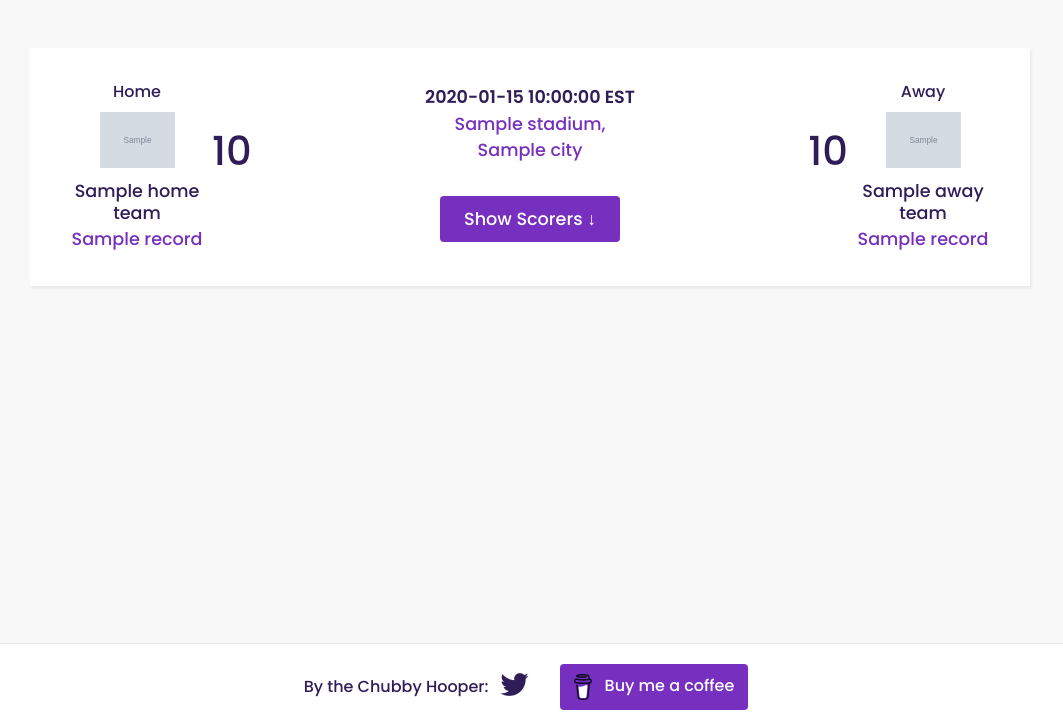
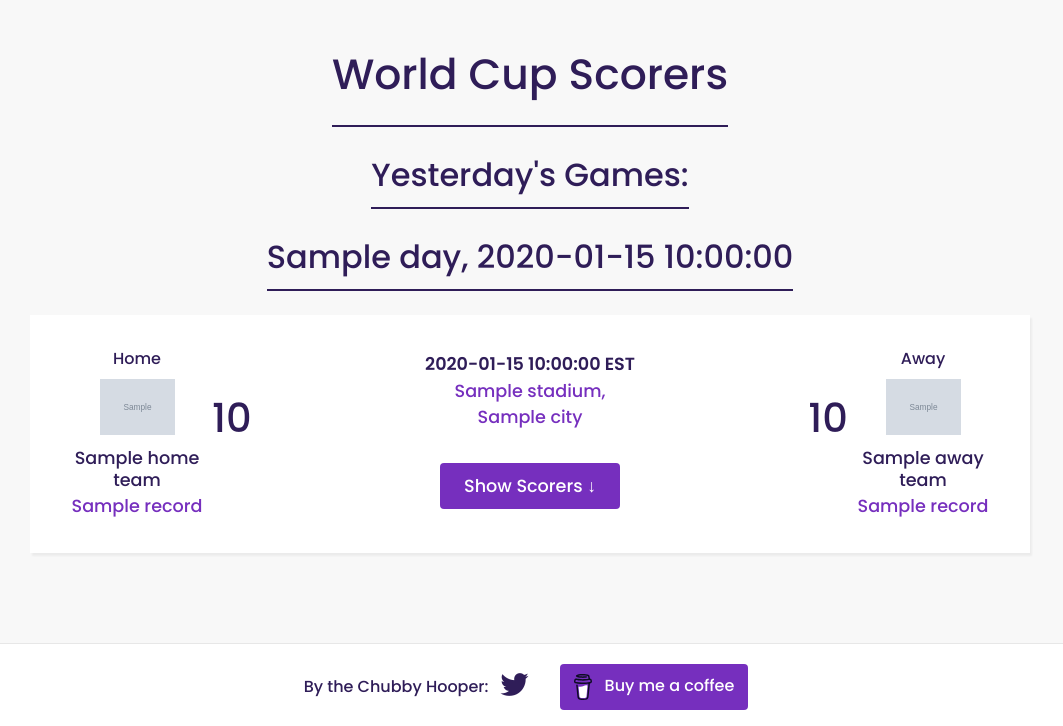
Before and after one commit to daneasterman/chubby-sports, a Flask app: template templates/soccer_games.html in a window 1280 px wide. Shown: the part 74-800 px from the top of the page, without its empty margins (110-1173 px from the left). Run offline with Flask 2, Linux system fonts and the light colour scheme; the template is opened without the code that fills it: most values are stand-ins (such as "Sample title", 1, 10 or a date in 2020); grey boxes marked "Sample" are stand-in pictures; some libraries are stand-ins or nearby versions.

Commit message:
Change dynamic button switching text, date title wip

```diff
--- a/espn_api/custom_utils.py
+++ b/espn_api/custom_utils.py
@@ -10,7 +10,6 @@ def get_current_est_datetime():
 	est_now = utc_now.astimezone(EST_TZ)
 	full_est_now = str(utc_now.astimezone(EST_TZ))
 	trunc_est_now = est_now.strftime("%Y%m%d")
-	# breakpoint()
 	return full_est_now, trunc_est_now
 
 def get_pretty_est(raw_datestring):
--- a/espn_api/nba_games.py
+++ b/espn_api/nba_games.py
@@ -14,7 +14,7 @@ def get_nba_games():
 	events = nba_raw['events']
 
 	time_pretty, day_pretty, date_pretty = get_pretty_est(full_est_now)
-	nba_clean = {"day": day_pretty, "date": date_pretty }
+	nba_clean = {"day": day_pretty, "date": date_pretty}
 
 	nba_clean['games'] = []
 	for e in events:
--- a/static/css/styles.css
+++ b/static/css/styles.css
@@ -83,7 +83,7 @@ p.explainer_text {
 }
 .explainer_text span { font-weight: 600;}
 
-h2.section_subtitle, .nba_subtitle {
+h2.section_subtitle, .small_subtitle {
 	font-size: 2rem;
 	font-weight: 500;
 	margin-bottom: 1.5rem;
@@ -91,7 +91,7 @@ h2.section_subtitle, .nba_subtitle {
 	padding-bottom: 0.5rem;
 	text-align: center;
 }
-.nba_subtitle { font-size: 1.5rem; }
+.small_subtitle { font-size: 1.5rem; }
 
 .reveal_all, .reveal_specific,
 .buy_coffee_button, .sport_button {
@@ -143,7 +143,7 @@ h2.section_subtitle, .nba_subtitle {
 
 .score { font-size: 2.5rem }
 
-.game_flex {
+.game_flex, .soccer_flex {
 	display: flex;
 	justify-content: center;
 	align-items: center;
@@ -151,7 +151,7 @@ h2.section_subtitle, .nba_subtitle {
 }
 
 @media screen and (min-width: 768px) {
-	.game_flex {
+	.game_flex, .soccer_flex {
 		justify-content: space-between;
 		flex-direction: row;
 	}
--- a/static/js/custom.js
+++ b/static/js/custom.js
@@ -9,6 +9,13 @@ $(".reveal_all").click(function (ev) {
 			smoothScrollDown(ev)
 		 }
 });
+
+function smoothScrollDown(ev) {
+	ev.preventDefault();
+	const hash = "#listings";
+	$("html, body").animate({scrollTop: $(hash).offset().top,},
+		1000, );
+}
 
 $(".reveal_specific").click(function () {
 	const leaderButton = $(this);
@@ -24,9 +31,17 @@ $(".reveal_specific").click(function () {
 	}
 });
 
-function smoothScrollDown(ev) {
-	ev.preventDefault();
-	const hash = "#listings";
-	$("html, body").animate({scrollTop: $(hash).offset().top,},
-		1000, );
-}
+// Soccer version for "Show Scorers" instead of "Show Leaders" button:
+$(".reveal_specific").click(function () {
+	const leaderButton = $(this);
+	const gameFlex = $(this).parents(".soccer_flex");
+	const specificPlayerFlex = $(gameFlex).next(".player_wrapper");
+
+	if ( specificPlayerFlex.is(":hidden") ) {
+		specificPlayerFlex.slideDown("fast", function() {});
+		leaderButton.html("Hide Scorers &uarr;")
+	} else {
+		specificPlayerFlex.slideUp("fast", function() {});
+		leaderButton.html("Show Scorers &darr;")
+	}
+});
--- a/templates/games.html
+++ b/templates/games.html
@@ -53,7 +53,7 @@
 							<p class="purple_trim" style="margin-bottom: 2rem">
 								{{ g.city }}
 							</p>
-							<a class="reveal_specific">Show Leaders &darr;</a>
+							<a  class="reveal_specific">Show Leaders &darr;</a>
 						</div>
 					{% endif %}
 
--- a/templates/heroes/nba_hero.html
+++ b/templates/heroes/nba_hero.html
@@ -3,6 +3,6 @@
 		<h1 class="section_title">NBA Leaders</h1>
 		<p class="explainer_text">Find the leaders in <span>points, assists</span> and <span>rebounds</span> for each NBA game. <br> Scores update automatically on page refresh.</p>
 		<a class="reveal_all">Show All Leaders &darr;</a>
-		<h2 class="nba_subtitle">{{ info.day }},<br>{{ info.date }}</h2>
+		<h2 class="small_subtitle">{{ info.day }},<br>{{ info.date }}</h2>
 	</div>
 </div>
--- /dev/null
+++ b/templates/heroes/worldcup_hero.html
@@ -0,0 +1,8 @@
+<div class="hero_flex">
+	<div class="hero_item">
+		<h1 class="section_title">World Cup Scorers</h1>
+
+		<h2 class="section_subtitle">Yesterday's Games:</h2>
+		<h2 class="section_subtitle">{{ info.day }}, {{ info.date }}</h2>
+	</div>
+</div>
--- a/templates/soccer_games.html
+++ b/templates/soccer_games.html
@@ -2,6 +2,8 @@
 {% block content %}
 
 <section>
+
+{% with info=info %}{% include "heroes/worldcup_hero.html" %}{% endwith %}
 
 {% if info.games == [] %}
 		<div class="no_data_wrapper">
@@ -19,7 +21,7 @@
 	<div class="listings_wrapper" id="listings">
 		{% for g in info.games %}
 			<div class="game_wrapper">
-				<div class="game_flex">
+				<div class="soccer_flex">
 						<div class="team_row">
 							<div class="team_column">
 									<p class="home_away">Home</p>
```
Also changed, not shown: espn_api/soccer_games.py (+6 -4 lines).
